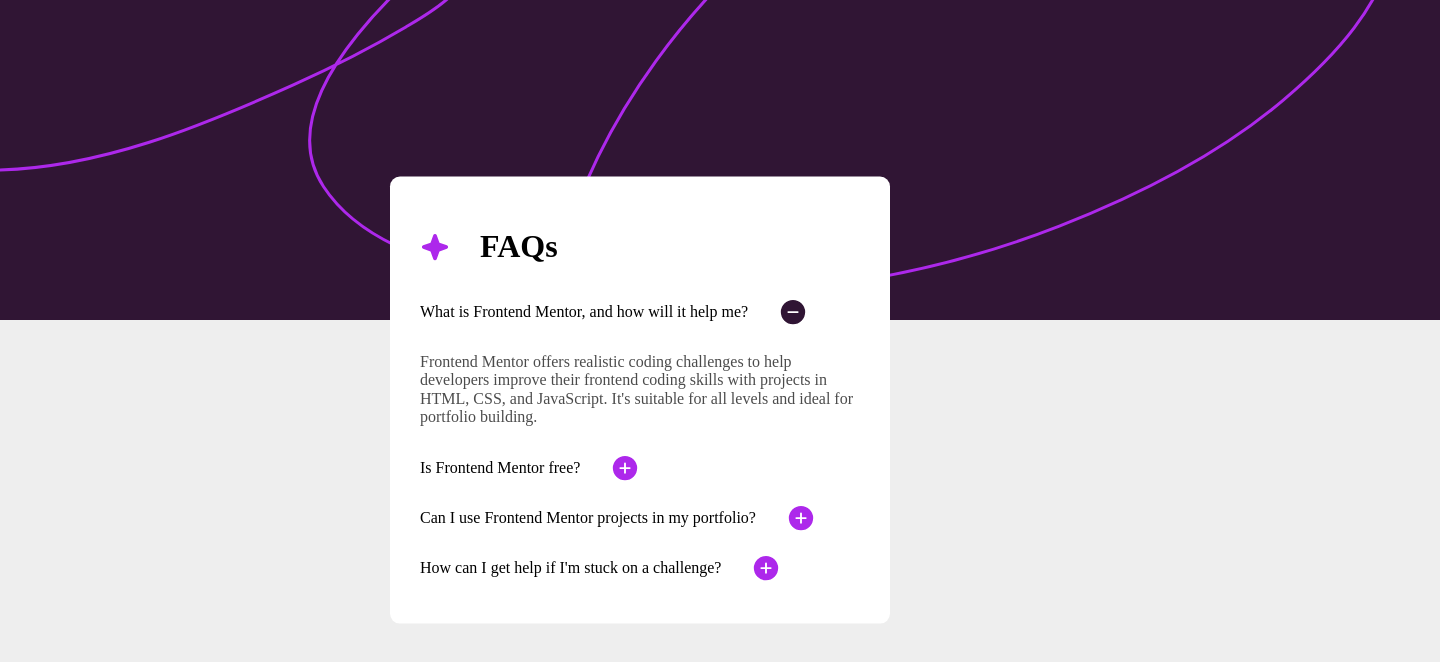
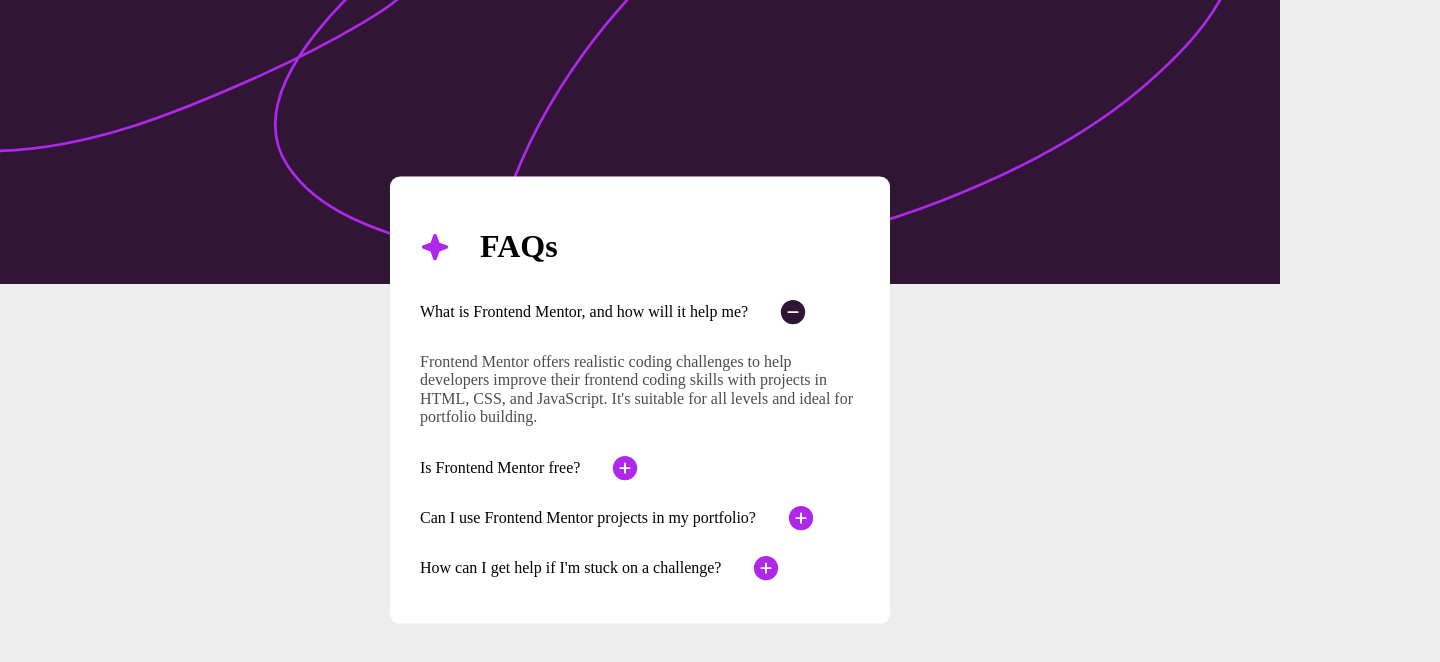
Before and after one commit to Ali-Nash/faq, a plain HTML site: page index.html in a window 1280 px wide. Shown: the whole page, 1440 px wide, since content can reach past the window. Drawn offline with Linux system fonts and the light colour scheme.

Commit message:
fix the back ground svg

```diff
--- a/index.html
+++ b/index.html
@@ -14,20 +14,7 @@
 </head>
 
 <body>
-
-    <svg xmlns="http://www.w3.org/2000/svg" width="1440" height="320px" fill="none" viewBox="0 0 1440 320">
-      <g clip-path="url(#a)">
-        <path fill="#301534" d="M0 0h1440v320H0z" />
-        <path stroke="#AD28EB" stroke-linecap="round" stroke-width="3"
-          d="M-676-182C-454-10-396.863 71.888-197.5 143.5-99 178.882-36.919 170.726-4.751 170.108c104.487-2.01 204.609-43.237 298.633-85.495 38.354-17.238 75.882-36.189 112.063-57.63 23.903-14.165 58.87-33.913 64.721-64.42 2.32-12.102-16.369-12.24-23.771-9.789-13.511 4.474-25.95 16.544-36.056 25.669-19.131 17.273-37.062 35.948-53.235 56.031-33.728 41.883-68.034 100.247-34.158 152.014 17.287 26.415 43.94 45.693 72.112 59.127 56.182 26.791 119.205 38.742 180.778 44.146 164.438 14.432 328.964-3.461 483.004-63.622 79.76-31.148 158.55-70.539 224.23-126.245 48.56-41.186 102.8-96.548 110.66-162.9 10.93-92.187-94.04-136.062-169.29-148.418-61.41-10.084-123.75-4.164-184.07 9.588-78.262 17.84-149.006 47.67-214.241 94.384-130.002 93.093-234.95 228.413-272.466 385.827-15.64 65.625-16.648 138.21 5.493 202.551 21.452 62.338 69.196 110.576 124.048 144.923 65.117 40.774 137.161 62.14 212.839 73.21 100.474 14.696 202.817 12.233 303.027-2.997 176.17-26.772 352.73-88.431 505.18-181.077 103.22-62.725 199.3-134.15 280.06-224.425 17.7-19.793 31.81-40.875 43.74-64.521C2172.11-58.5 2095.5-145.528 2095.5-151" />
-      </g>
-      <defs>
-        <clipPath id="a">
-          <path fill="#fff" d="M0 0h1440v320H0z" />
-        </clipPath>
-      </defs>
-    </svg>
-
+  <img src="assets/images/background-pattern-desktop.svg" alt="">
   <div class="content">
     <header>
       <svg xmlns="http://www.w3.org/2000/svg" width="30" height="41" fill="none" viewBox="0 0 40 41">
--- a/main/style.css
+++ b/main/style.css
@@ -8,6 +8,9 @@
 
 body{
     background-color: #eee;
+}
+body > img{
+    width: 100%;
 }
 
 
```
